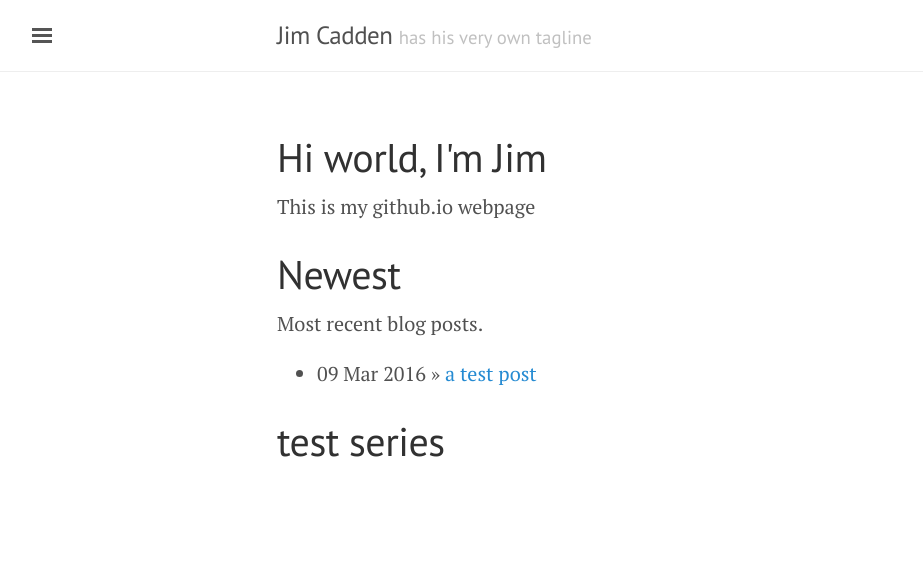
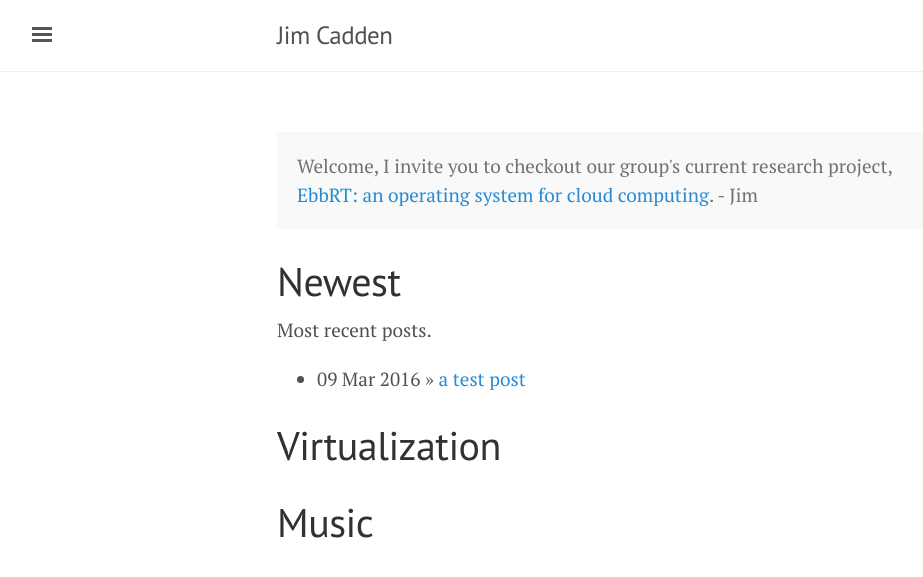
Before and after one commit to jimcadden/jmcadden.github.io, a Jekyll site: the page built from index.html, in a window 1280 px wide. Shown: the top 577 px of the page, without its empty margins (3-926 px from the left). Built offline with Jekyll 4.4.1, drawn with Linux system fonts in a browser that asks for light colours; the list of posts is cut into pages by our own code.

Commit message:
add basic template additions

```diff
--- a/_config.yml
+++ b/_config.yml
@@ -2,13 +2,14 @@ name: Jim Cadden
 url: jmcadden.github.io
 title: Jim Cadden
 email: james.cadden@gmail.com
-tagline: 'has his very own tagline'
+tagline: ''
+indextitle: 'All Posts'
 highlighter: rouge
 exclude: [vendor]
 timezone: America/New_York
 permalink:           pretty
-description:         'Jim is a PhD canidate in Computer Science <a href="">Boston University</a> under the advisement of <a href="">Jonathan Appavoo</a>. Jim is a member of the SESA (scalable systems) research group and works closley with <a href="">Orran Krieger</a> and the <a href="">Massachusettes Open Cloud</a>.</br></br>
-Research interests include distributed systems, cloud computing, virtualization and unikernels.'
+description:         'Jim is a PhD canidate in Computer Science at <a href="http://www.bu.edu/cs/">Boston University</a> under the advisement of <a href="https://www.cs.bu.edu/~jappavoo/">Jonathan Appavoo</a> and <a href="http://www.bu.edu/cci/okrieg/">Orran Krieger</a>. </br>Jim is a member of the <a href="http://sesa.github.io/">SESA research group at BU</a> and a close associate of the <a href="http://www.bu.edu/hic/research/massachusetts-open-cloud/">Massachusettes Open Cloud</a>.</br></br>
+Jim`s research interests include <ul><li>distributed systems</li><li>cloud computing</li><li>virtualization</li><li>microkernels</li></ul>'
 url:                 https://jmcadden.github.io
 baseurl:             ''
 paginate:            5
--- a/_includes/head.html
+++ b/_includes/head.html
@@ -18,6 +18,7 @@
   <link rel="stylesheet" href="{{ site.baseurl }}/public/css/poole.css">
   <link rel="stylesheet" href="{{ site.baseurl }}/public/css/syntax.css">
   <link rel="stylesheet" href="{{ site.baseurl }}/public/css/lanyon.css">
+  <link rel="stylesheet" href="{{ site.baseurl }}/public/css/main.css">
   <link rel="stylesheet" href="https://fonts.googleapis.com/css?family=PT+Serif:400,400italic,700%7CPT+Sans:400">
 
   <!-- Icons -->
--- a/_includes/sidebar.html
+++ b/_includes/sidebar.html
@@ -4,18 +4,12 @@
 
 <!-- Toggleable sidebar -->
 <div class="sidebar" id="sidebar">
+  <h1>Jim Cadden</h1>
   <div class="sidebar-item">
-    <p>{{ site.description }}</p>
+    <p class="justified">{{ site.description }}</p>
   </div>
 
   <nav class="sidebar-nav">
-    <a class="sidebar-nav-item{% if page.url == site.baseurl %} active{% endif %}" href="{{ site.baseurl }}/">Home</a>
-
-    {% comment %}
-      The code below dynamically generates a sidebar nav of pages with
-      `layout: page` in the front-matter. See readme for usage.
-    {% endcomment %}
-
     {% assign pages_list = site.pages | sort:"url" %}
     {% for node in pages_list %}
       {% if node.title != null %}
@@ -24,6 +18,8 @@
         {% endif %}
       {% endif %}
     {% endfor %}
+    <a class="sidebar-nav-item{% if page.url == site.baseurl %} active{% endif
+      %}" href="{{ site.baseurl }}/">{{ site.indextitle }}</a>
   </nav>
 
   <div class="sidebar-item">
--- a/index.html
+++ b/index.html
@@ -1,21 +1,21 @@
 ---
 layout: default
-title: Home
+title: All Posts
 ---
-<div class="blurb">
-  <h1>Hi world, I'm Jim</h1>
-  <p>This is my github.io webpage </p>
-</div><!-- /.blurb -->
+<p class="message right">
+Welcome, I invite you to checkout our group's current research project, <br/> <a
+  href="https://github.com/SESA/EbbRT#the-elastic-building-block-runtime-ebbrt"> EbbRT: an operating system for cloud computing</a>. - Jim</p>
 
   <h1>Newest</h1>
-  <p>Most recent blog posts.</p>
+  <p>Most recent posts.</p>
   <ul class="new posts">
     {% for post in site.posts limit:5 %}
       <li><span>{{ post.date | date_to_string }}</span> &raquo; <a href="{{ post.url }}">{{ post.title }}</a></li>
     {% endfor %}
   </ul>
 
-  <h1>test series</h1>
+  <h1>Virtualization</h1>
+  <h1>Music</h1>
   <ul class="posts">
     {% for post in site.posts %}
       {% if post.group == "test" %}
--- /dev/null
+++ b/public/css/main.css
@@ -0,0 +1,15 @@
+body{
+  font-size: 95%;
+
+}
+.justified {
+      text-align: justify;
+    }
+
+.right {
+      text-align: justify;
+    }
+
+.center {
+      text-align: justify;
+    }
```
Also changed, not shown: about.md (deleted, +0 -30 lines), css/main.css (deleted, +0 -13 lines), info.md (renamed from info.html, +1 -1 lines).
